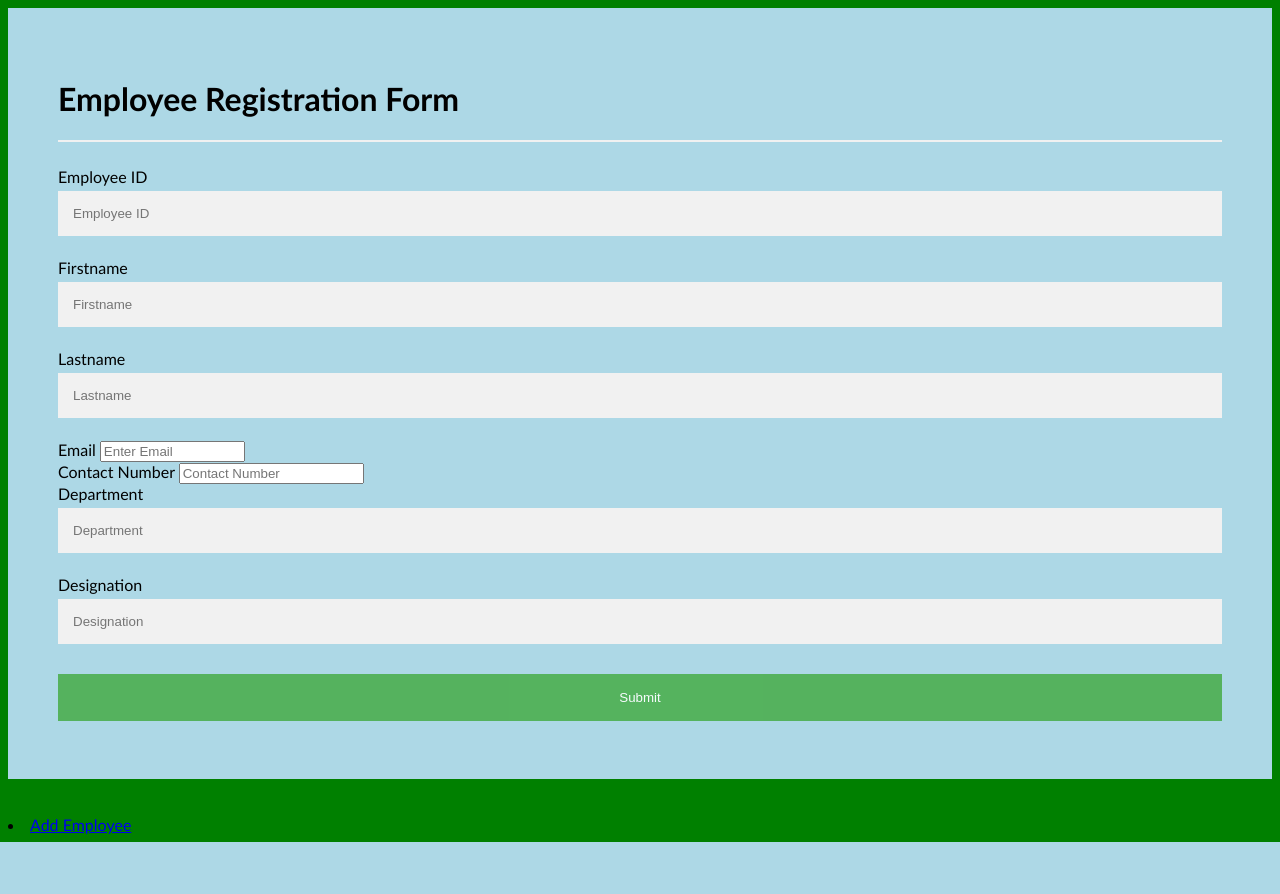
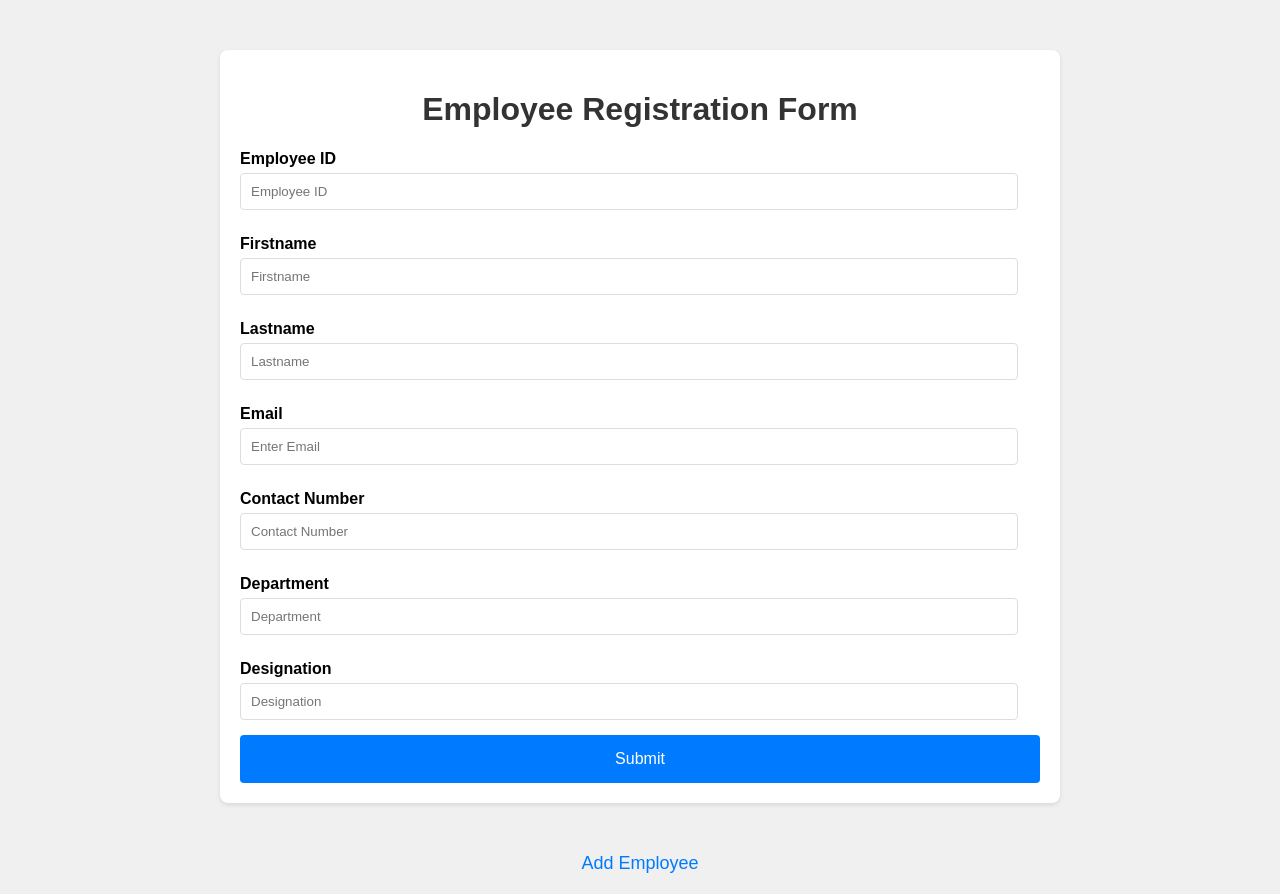
Before and after one commit to khaleel2921/sas-project, a Django app: page /add_employee/ in a window 1280 px wide. Before the commit the page ends 842 px from the top, so only its background shows below. Run offline with Django 3.2, Linux system fonts and the light colour scheme.

Commit message:
first commit

```diff
--- a/employee_app/models.py
+++ b/employee_app/models.py
@@ -3,7 +3,7 @@ from django.template.defaultfilters import slugify
 from django.urls import reverse
 # Create your models here.
 class employee(models.Model):
-    employeeid=models.AutoField(primary_key=True,unique=True)
+    employeeid=models.IntegerField(primary_key=True,unique=True)
     firstname=models.CharField(max_length=50,unique=True)
     lastname=models.CharField(max_length=50,unique=True)
     email=models.EmailField(max_length=50)
--- a/employee_app/urls.py
+++ b/employee_app/urls.py
@@ -3,6 +3,5 @@ from . import views
 urlpatterns=[
     path('',views.index,name='index.html'),
     path('add_employee/',views.add_employee,name='add_employee'),
-    path('employee_list',views.employee_list,name='employee_list'),
-    path('search',views.searching,name='search'),
+    path('employee_list/',views.employee_list,name='employee_list'),
 ]
--- a/employee_app/views.py
+++ b/employee_app/views.py
@@ -19,18 +19,16 @@ def add_employee(request):
         designation=request.POST['designation']
         user= employee(employeeid=employeeid,firstname=firstname,lastname=lastname,email=email,contactnumber=contactnumber,department=department,designation=designation)
         user.save()
-        return HttpResponse('Employee Id created')
+        return redirect('/')
     else:
         return render(request,'add_employee.html')
 
+
 def employee_list(request):
-    object=employee.objects.all()
-    return render(request,"employee_list.html",{'list':object})
+    search_id = request.GET.get('search_id', None)
+    if search_id:
+        employees = employee.objects.filter(employeeid=search_id)
+    else:
+        employees = employee.objects.all()
 
-def searching(request):
-    search=None
-    query=None
-    if 'q' in request.GET:
-        query=request.GET.get('q')
-        search=employee.objects.all().filter(Q(employeeid__contains=query)|Q(firstname__contains=query)|Q(department__contains=query))
-    return render(request,'search.html',{'qr':query,'sr':search})
+    return render(request, "employee_list.html", {'list': employees})
--- a/templates/add_employee.html
+++ b/templates/add_employee.html
@@ -1,82 +1,118 @@
 {% load static %}
-<html>
+<!DOCTYPE html>
+<html lang="en">
 <head>
+    <meta charset="UTF-8">
+    <meta name="viewport" content="width=device-width, initial-scale=1.0">
     <title>Employee Management Form</title>
-<meta name="viewport" content="width=device-width, initial-scale=1">
-<style media="screen">
-body{
-  font-family: Calibri, Helvetica, sans-serif;
-  background-color: green;
+    <style>
+        body {
+            font-family: Arial, sans-serif;
+            background-color: #f0f0f0;
+            margin: 0;
+            padding: 0;
         }
         .container {
-    padding: 50px;
-  background-color: lightblue;
+            max-width: 800px;
+            margin: 50px auto;
+            padding: 20px;
+            background-color: #fff;
+            border-radius: 8px;
+            box-shadow: 0 2px 4px rgba(0, 0, 0, 0.1);
         }
-
-input[type=text], input[type=password], textarea {
-  width: 100%;
-  padding: 15px;
-  margin: 5px 0 22px 0;
-  display: inline-block;
-  border: none;
-  background: #f1f1f1;
+        h1 {
+            text-align: center;
+            color: #333;
         }
-input[type=text]:focus, input[type=password]:focus {
-  background-color: rgb(235, 245, 94);
+        label {
+            display: block;
+            margin-top: 10px;
+            font-weight: bold;
+        }
+        input[type=text],
+        input[type=email],
+        input[type=number] {
+            width: calc(100% - 22px);
+            padding: 10px;
+            margin: 5px 0 15px 0;
+            border: 1px solid #ddd;
+            border-radius: 4px;
+            box-sizing: border-box;
+        }
+        input:focus {
+            border-color: #007bff;
             outline: none;
         }
- div {
-   padding: 10px 0;
-         }
-hr {
-  border: 1px solid #f1f1f1;
-  margin-bottom: 25px;
-}
         .registerbtn {
-  background-color: #4CAF50;
-  color: white;
-  padding: 16px 20px;
-  margin: 8px 0;
+            background-color: #007bff;
+            color: #fff;
+            padding: 15px;
             border: none;
+            border-radius: 4px;
             cursor: pointer;
             width: 100%;
-  opacity: 0.9;
+            font-size: 16px;
+            transition: background-color 0.3s ease;
         }
         .registerbtn:hover {
-  opacity: 1;
+            background-color: #0056b3;
+        }
+        .message-container {
+            text-align: center;
+            margin-top: 20px;
+        }
+        .message-container h3 {
+            color: #d9534f;
+        }
+        .nav-link {
+            display: block;
+            text-align: center;
+            margin: 20px 0;
+            font-size: 18px;
+            text-decoration: none;
+            color: #007bff;
+        }
+        .nav-link:hover {
+            text-decoration: underline;
         }
     </style>
 </head>
 <body>
-<form action="add_employee" method="post">
+    <form action="{% url 'add_employee' %}" method="post">
         {% csrf_token %}
         <div class="container">
-   <h1> Employee Registration Form </h1>
-  <hr>
-  <label> Employee ID </label>
-<input type="text" name="employeeid" placeholder= "Employee ID" size="15" required /><br>
-  <label> Firstname </label>
-<input type="text" name="firstname" placeholder= "Firstname" size="15" required /><br>
-  <label> Lastname </label>
-<input type="text" name="lastname" placeholder="Lastname" size="15"required /><br>
-  <label> Email </label>
-<input type="email" placeholder="Enter Email" name="email" size="15" required /><br>
-  <label> Contact Number </label>
-<input type="number" name="contactnumber" placeholder="Contact Number" size="15"required /><br>
-  <label> Department </label>
-<input type="text" name="department" placeholder="Department" size="15"required /><br>
-  <label> Designation </label>
-<input type="text" name="designation" placeholder="Designation" size="15"required /><br>
-      <button type="submit"  class="registerbtn" value="add_employee">Submit</button>
+            <h1>Employee Registration Form</h1>
+            <label for="employeeid">Employee ID</label>
+            <input type="text" id="employeeid" name="employeeid" placeholder="Employee ID" required />
+
+            <label for="firstname">Firstname</label>
+            <input type="text" id="firstname" name="firstname" placeholder="Firstname" required />
+
+            <label for="lastname">Lastname</label>
+            <input type="text" id="lastname" name="lastname" placeholder="Lastname" required />
+
+            <label for="email">Email</label>
+            <input type="email" id="email" name="email" placeholder="Enter Email" required />
+
+            <label for="contactnumber">Contact Number</label>
+            <input type="number" id="contactnumber" name="contactnumber" placeholder="Contact Number" required />
+
+            <label for="department">Department</label>
+            <input type="text" id="department" name="department" placeholder="Department" required />
+
+            <label for="designation">Designation</label>
+            <input type="text" id="designation" name="designation" placeholder="Designation" required />
+
+            <button type="submit" class="registerbtn">Submit</button>
         </div>
     </form>
-<div>
+
+    <div class="message-container">
         {% for message in messages %}
-    <h3>{{message}}</h3>
+            <h3>{{ message }}</h3>
         {% endfor %}
     </div>
-<li class="nav-item">
-    <a class="nav-link" href="employee_form/add_employee">Add Employee</a>
-</li>
+
+    <a class="nav-link" href="{% url 'add_employee' %}">Add Employee</a>
 </body>
 </html>
```
Also changed, not shown: employee_form/settings.py (+6 -2 lines), templates/employee_list.html (+84 -7 lines), templates/index.html (+69 -15 lines), templates/search.html (deleted, +0 -22 lines), db.sqlite3, employee_app/migrations/0002_auto_20240917_2153.py (added). Lines whose indentation alone changed are shown as unchanged.
